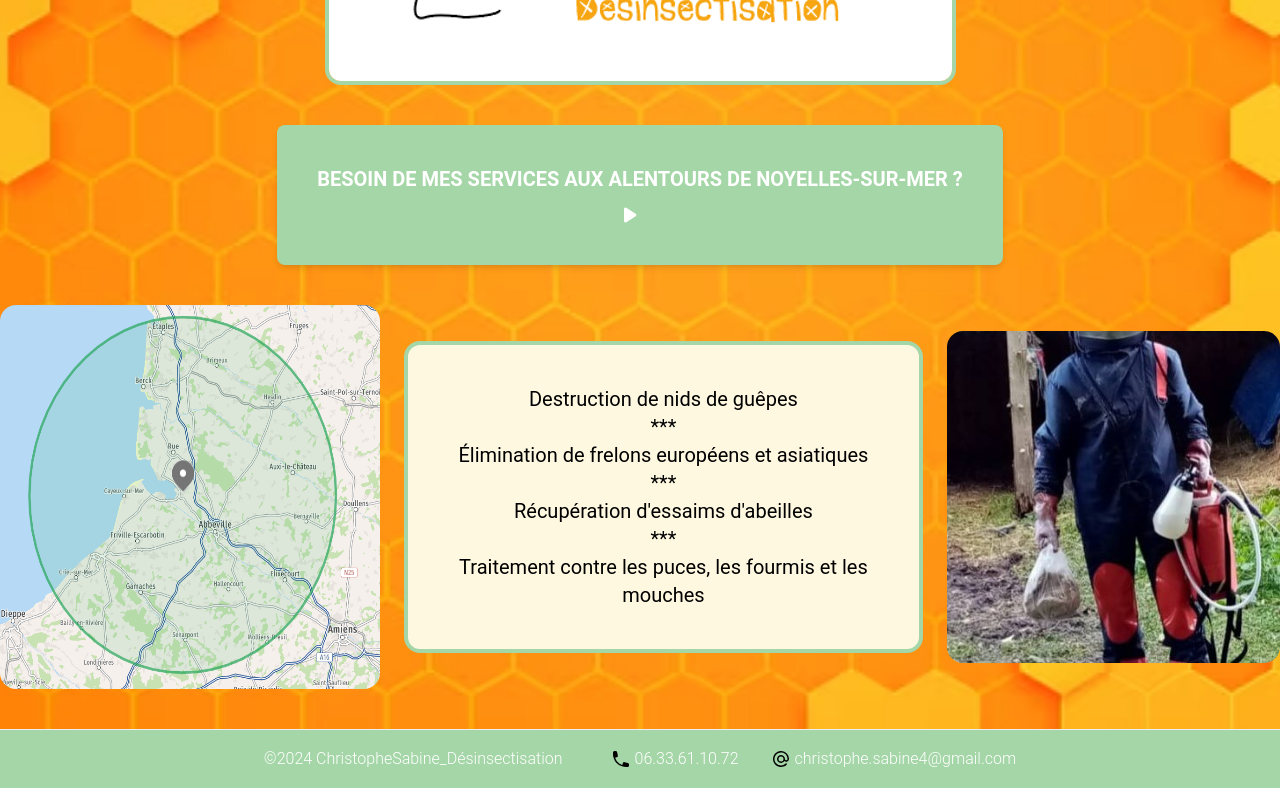
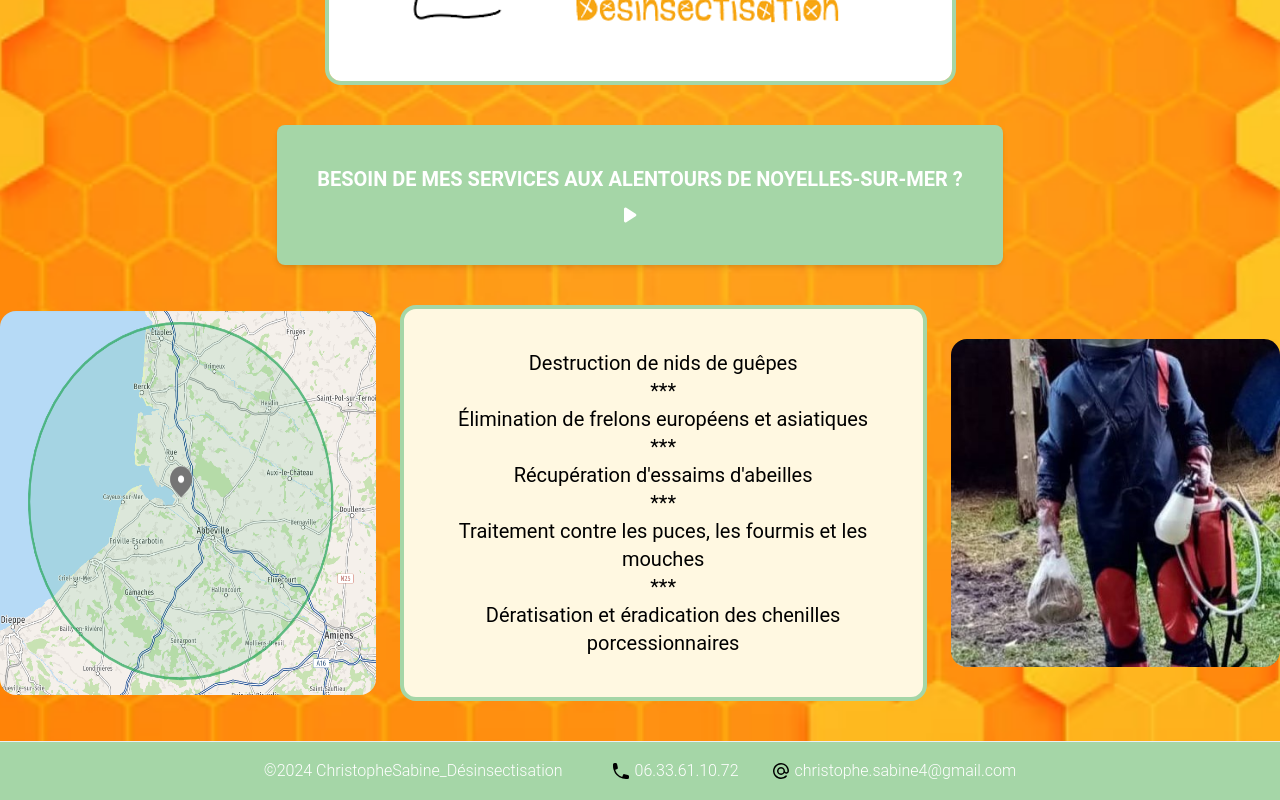
Before and after one commit to JulienDast/csd, a React (Vite) app: page / in a window 1280 px wide. Shown: the part 384-1184 px from the top of the page. Built offline with nearby package versions, Linux system fonts and the light colour scheme; a web font is replaced by a local one.

Commit message:
Update Home.jsx

```diff
--- a/src/pages/Home.jsx
+++ b/src/pages/Home.jsx
@@ -30,6 +30,8 @@ const HomePage = () => {
             <li>Récupération d'essaims d'abeilles</li>
             <li>***</li>
             <li>Traitement contre les puces, les fourmis et les mouches</li>
+            <li>***</li>
+            <li>Dératisation et éradication des chenilles porcessionnaires</li>
           </ul>
         </div>
         <div className="pic">
```
